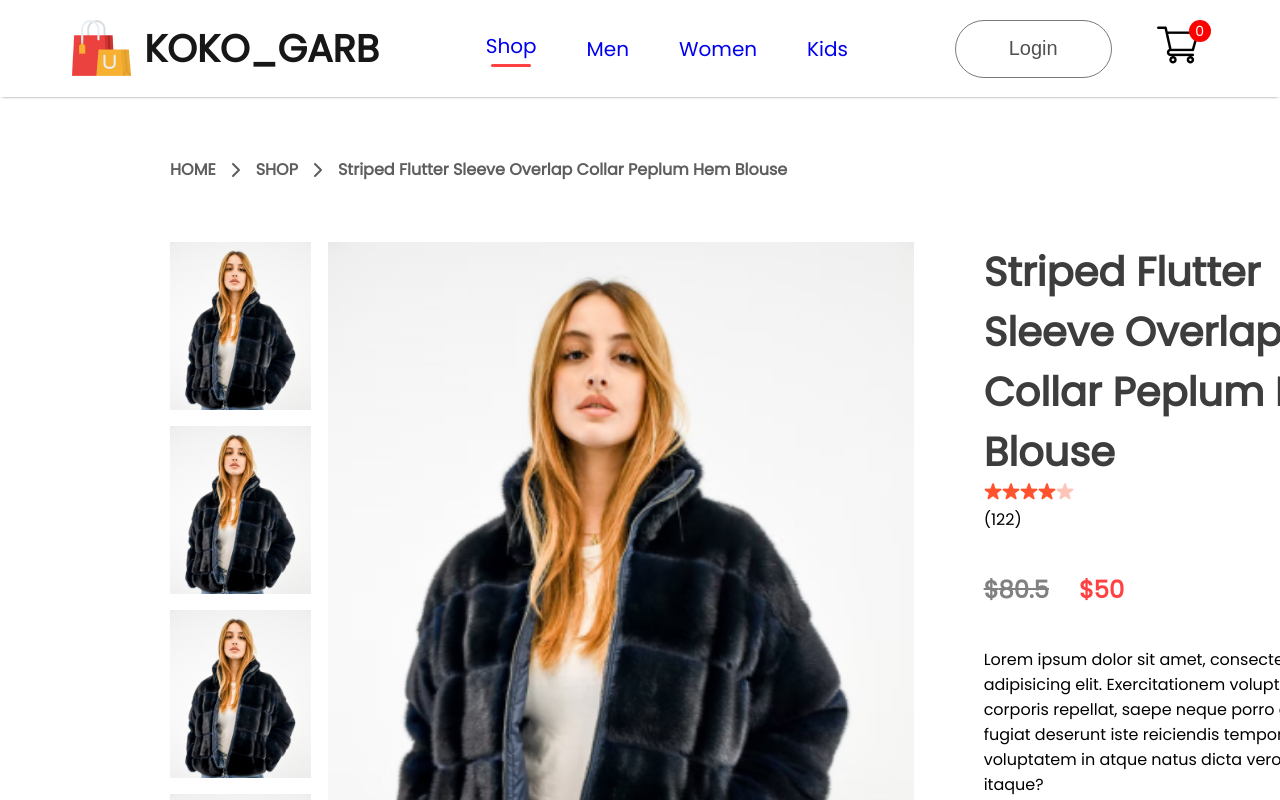
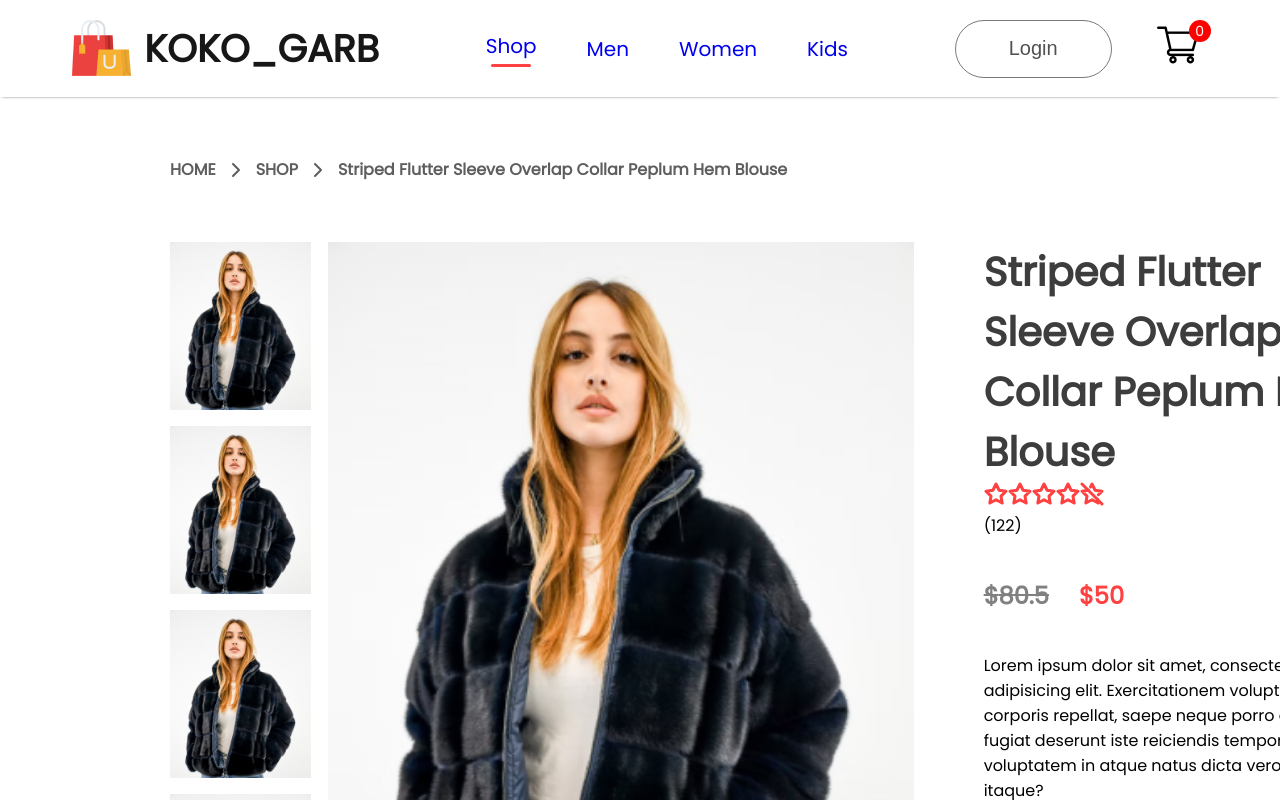
Before and after one commit to Jejeet/KokoBiz, a React (Create React App) app: page /product/1 in a window 1280 px wide. Shown: the top 800 px of the page. Built offline with nearby package versions, Linux system fonts and the light colour scheme; a web font is replaced by a local one.

Commit message:
replaced rating img icon with lucide rating icon

```diff
--- a/src/Components/Product display/ProductDisplay.jsx
+++ b/src/Components/Product display/ProductDisplay.jsx
@@ -4,6 +4,7 @@ import star_icon from "../Assets 3/star_icon.png"
 import star_dull_icon from "../Assets 3/star_dull_icon.png"
 import { useContext } from 'react'
 import { ShopContext } from '../../Context/ShopContext'
+import { Star, StarOff } from 'lucide-react'
 
 const ProductDisplay = (props) => {
     const {product} = props;
@@ -27,11 +28,9 @@ const ProductDisplay = (props) => {
                 {product.name}
             </h1>
             <div className="productdisplay-right-stars">
-                <img src={star_icon} alt="" />
-                <img src={star_icon} alt="" />
-                <img src={star_icon} alt="" />
-                <img src={star_icon} alt="" />
-                <img src={star_dull_icon} alt="" />
+                {Array.from({length:4}).map((_, index)=><Star className='ratingIcon' strokeWidth={3} key={index} />
+                )}
+                <StarOff className='ratingIcon' strokeWidth={3} />
                 <p>(122)</p>
             </div>
             <div className="productdisplay-right-prices">
```
